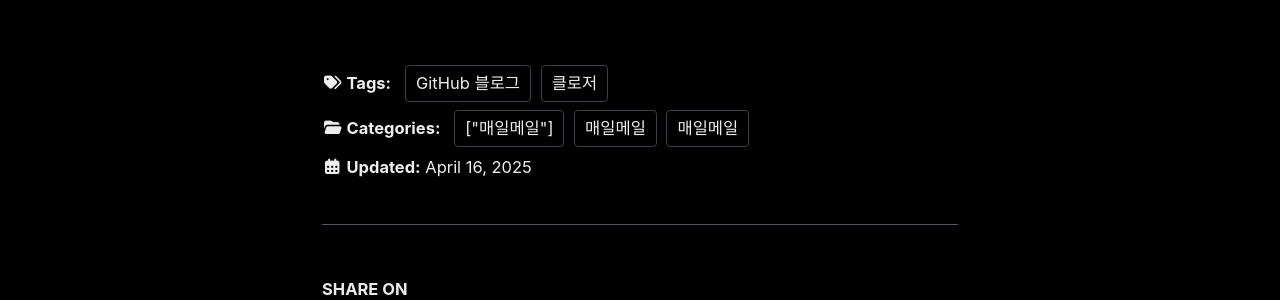
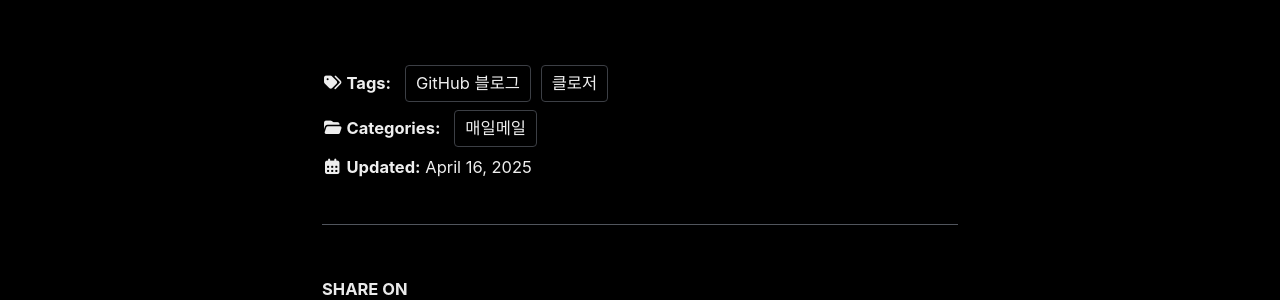
Before and after one commit to Samgyeob/Samgyeob.github.io, a Jekyll site: the page built from _posts/2025-04-14-closure.md, in a window 1280 px wide. Shown: the part 991-1291 px from the top of the page. Built offline with Jekyll 4.4.1, drawn with Linux system fonts in a browser that asks for light colours; cached includes are drawn as plain includes.

Commit message:
Update 2025-04-14-closure.md

```diff
--- a/_posts/2025-04-14-closure.md
+++ b/_posts/2025-04-14-closure.md
@@ -1,11 +1,8 @@
 ---
 title: "클로저란?"
 date: 2025-04-16
-categories:
-  - [매일메일]
-tags:
-  - [GitHub 블로그]
-  - [클로저]
+categories: [매일메일]
+tags: [GitHub 블로그, 클로저]
 ---
 
 배운 내용:
```
